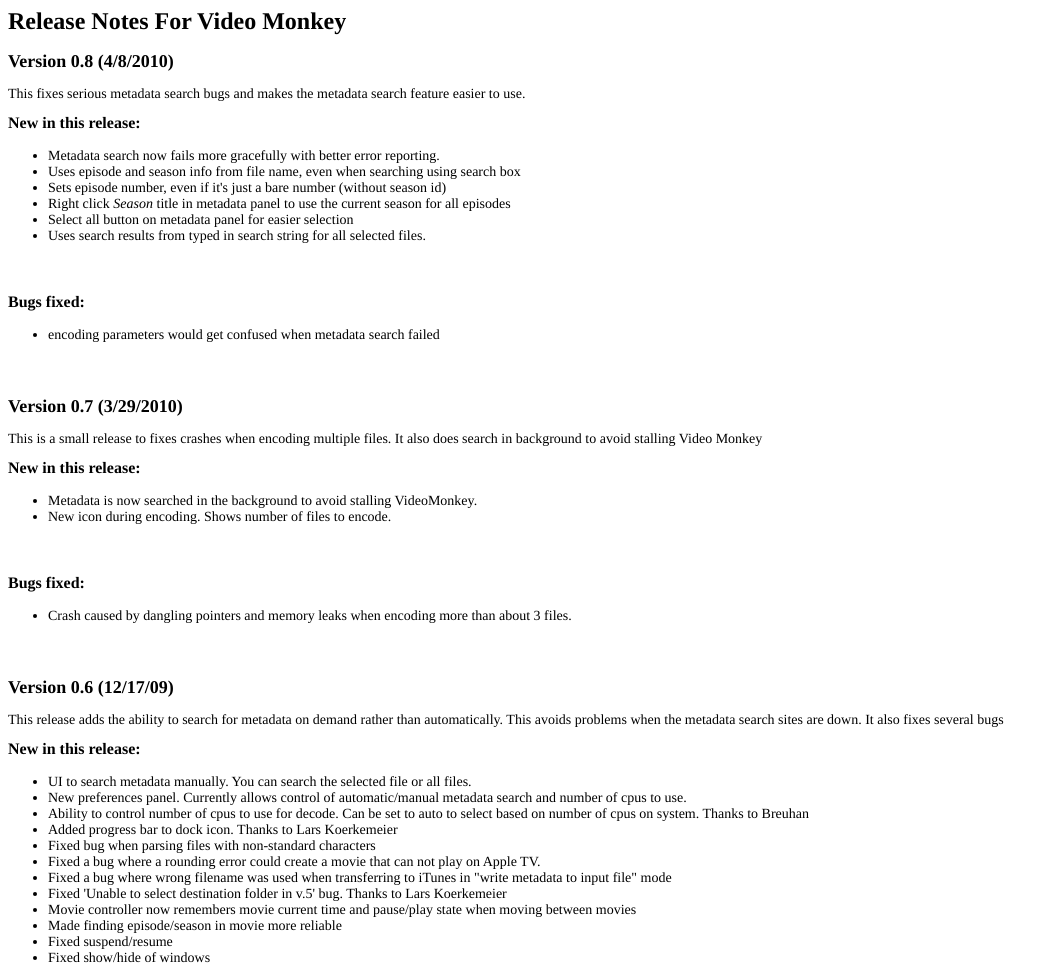
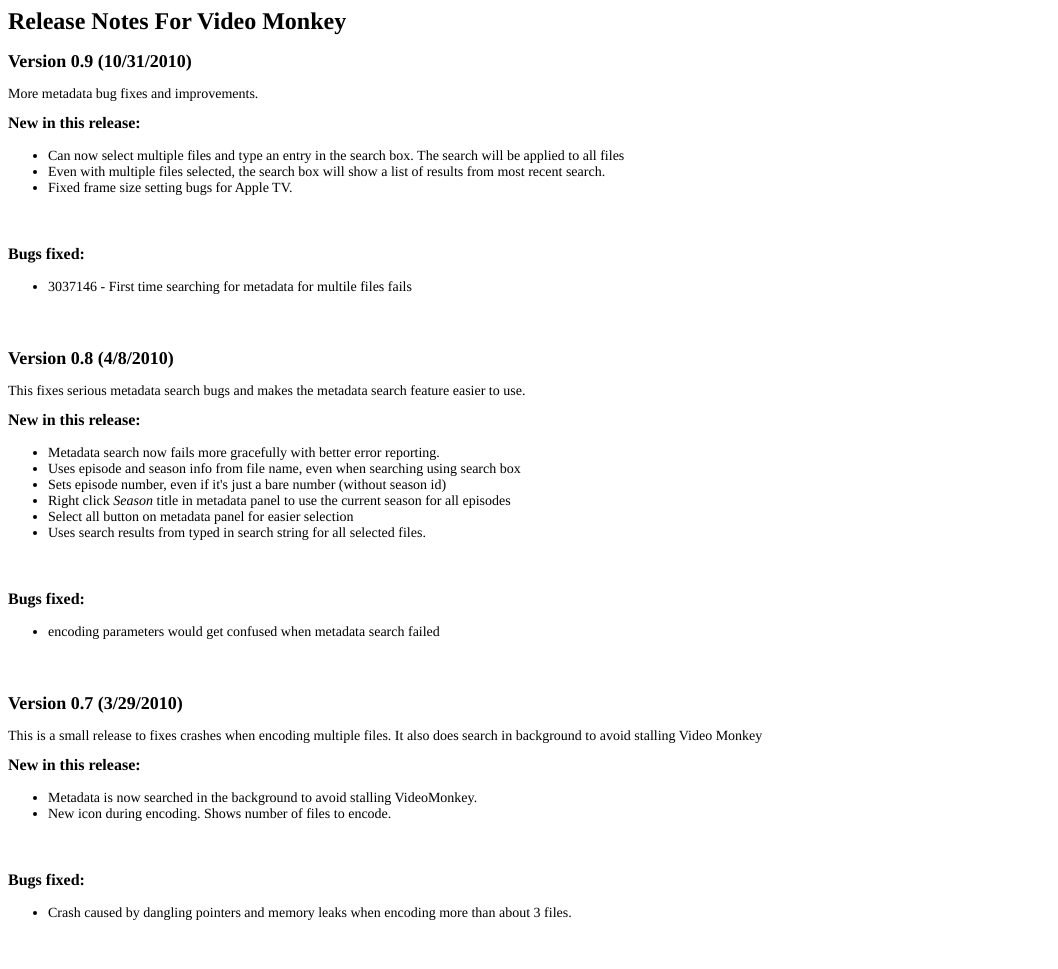
Before and after one commit to cmarrin/videomonkey, a plain HTML site: page releasenotes.html in a window 1280 px wide. Shown: the top 969 px of the page, without its empty margins (0-1058 px from the left). Drawn offline with Linux system fonts and the light colour scheme.

```diff
--- a/releasenotes.html
+++ b/releasenotes.html
@@ -20,6 +20,20 @@
 </head>
 <body>
 <h1 style="margin: 0.0px 0.0px 16.0px 0.0px; font: 24.0px Times"><b>Release Notes For Video Monkey</b></h1>
+<p class="p2"><b>Version 0.9 (10/31/2010)</b></p>
+<p class="p3">More metadata bug fixes and improvements.</p>
+<p class="p4"><b>New in this release:</b></p>
+<ul class="ul1">
+  <li class="li5">Can now select multiple files and type an entry in the search box. The search will be applied to all files</li>
+  <li class="li5">Even with multiple files selected, the search box will show a list of results from most recent search.</li>
+  <li class="li5">Fixed frame size setting bugs for Apple TV.</li>
+</ul>
+<p class="p6"><b></b><br></p>
+<p class="p4"><b>Bugs fixed:</b></p>
+<ul class="ul1">
+  <li class="li5">3037146 - First time searching for metadata for multile files fails</li>
+</ul>
+<p class="p7"><br></p>
 <p class="p2"><b>Version 0.8 (4/8/2010)</b></p>
 <p class="p3">This fixes serious metadata search bugs and makes the metadata search feature easier to use.</p>
 <p class="p4"><b>New in this release:</b></p>
```
Also changed, not shown: 3 other files.
